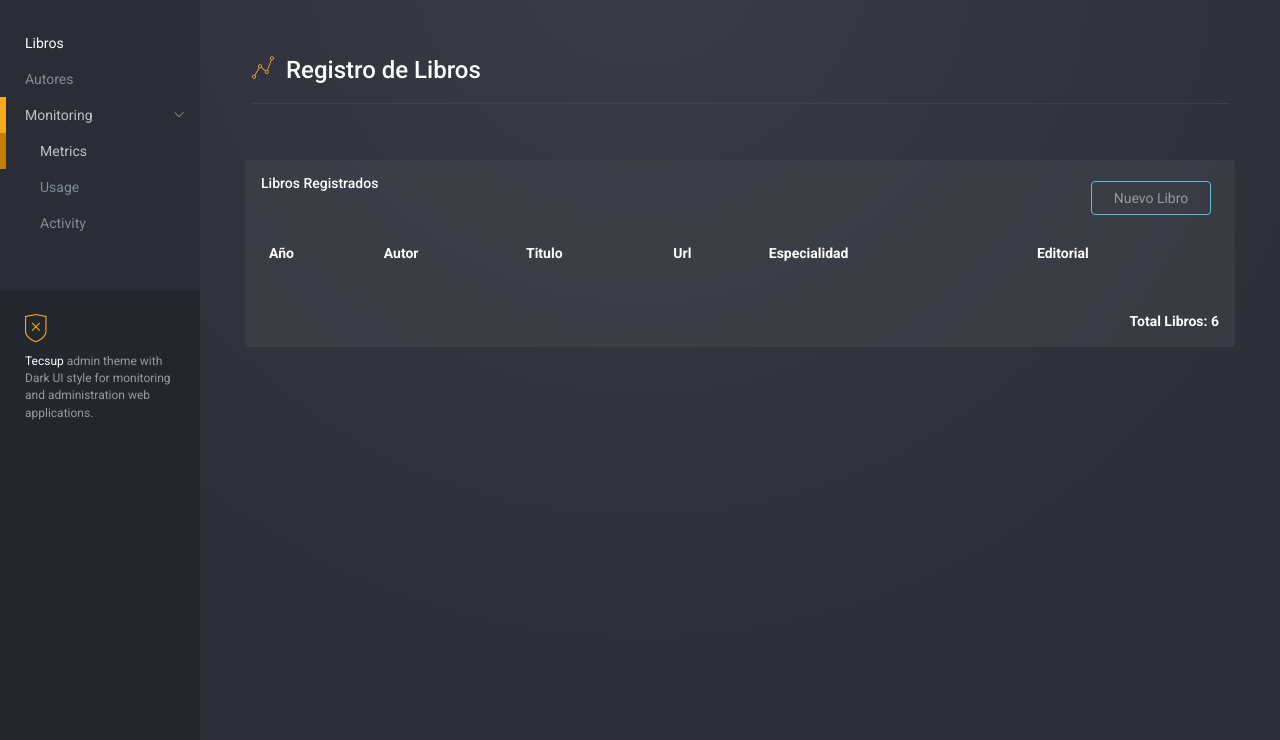
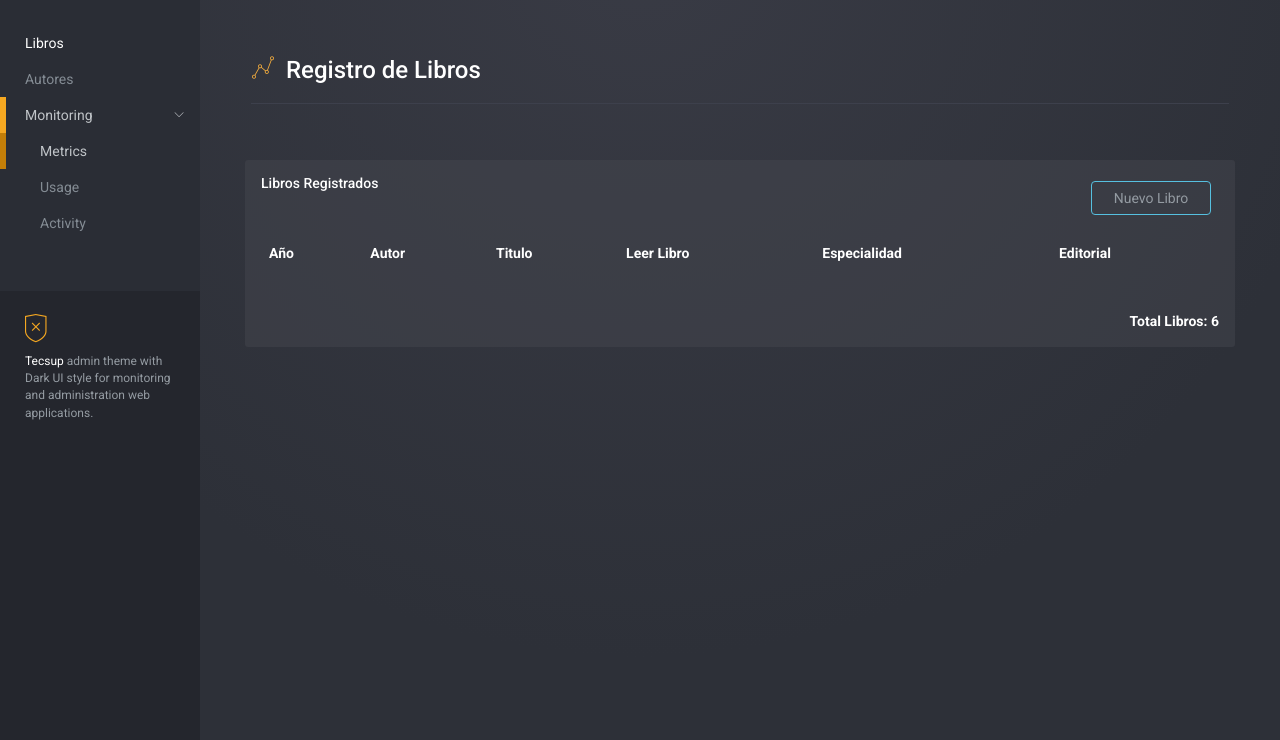
Before and after one commit to Anthony123vp/Labs-WEb, a PHP site: page /Libros.html in a window 1280 px wide. Shown: the part 60-800 px from the top of the page. Run offline with PHP 8.4, Linux system fonts and the light colour scheme; data that the repository does not hold is empty; some libraries are stand-ins or nearby versions.

Commit message:
Cambiando el nombre de Link de la pagina libros, el nombre ahora es 'Leer Libros'

```diff
--- a/Lab07-A/Semana07/Libros.html
+++ b/Lab07-A/Semana07/Libros.html
@@ -185,7 +185,7 @@
                                                 <th>Año</th>
                                                 <th>Autor</th>
                                                 <th>Titulo</th>
-                                                <th>Url</th>
+                                                <th>Leer Libro</th>
                                                 <th>Especialidad</th>
                                                 <th>Editorial</th>
                                             </tr>
--- a/Lab07-A/Semana07/Libros/ver_libros.php
+++ b/Lab07-A/Semana07/Libros/ver_libros.php
@@ -18,7 +18,7 @@ while($crow = mysqli_fetch_assoc($result)){
 	                         '<td>'.$crow['año'].'</td>'.
 							 '<td>'.$crow['autor'].'</td>'.
                              '<td>'.$crow['titulo'].'</td>'.
-                             '<td>'.'<a href="'.$crow['url'].'" target="_blank">Link</a></td>'.
+                             '<td>'.'<a href="'.$crow['url'].'" target="_blank">Leer Libro</a></td>'.
 							 '<td>'.$crow['especialidad'].'</td>'.
 							 '<td>'.$crow['editorial'].'</td>'.
 							 '<td>'.
```
